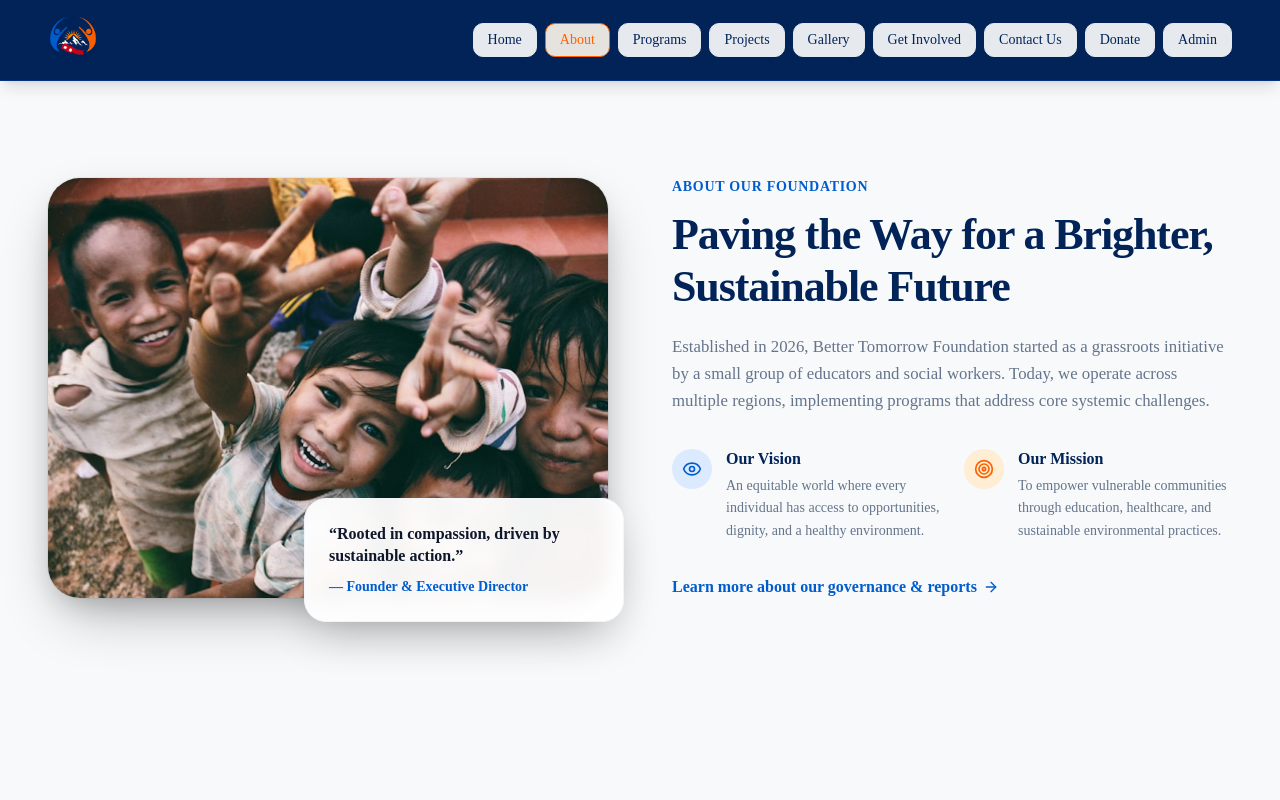
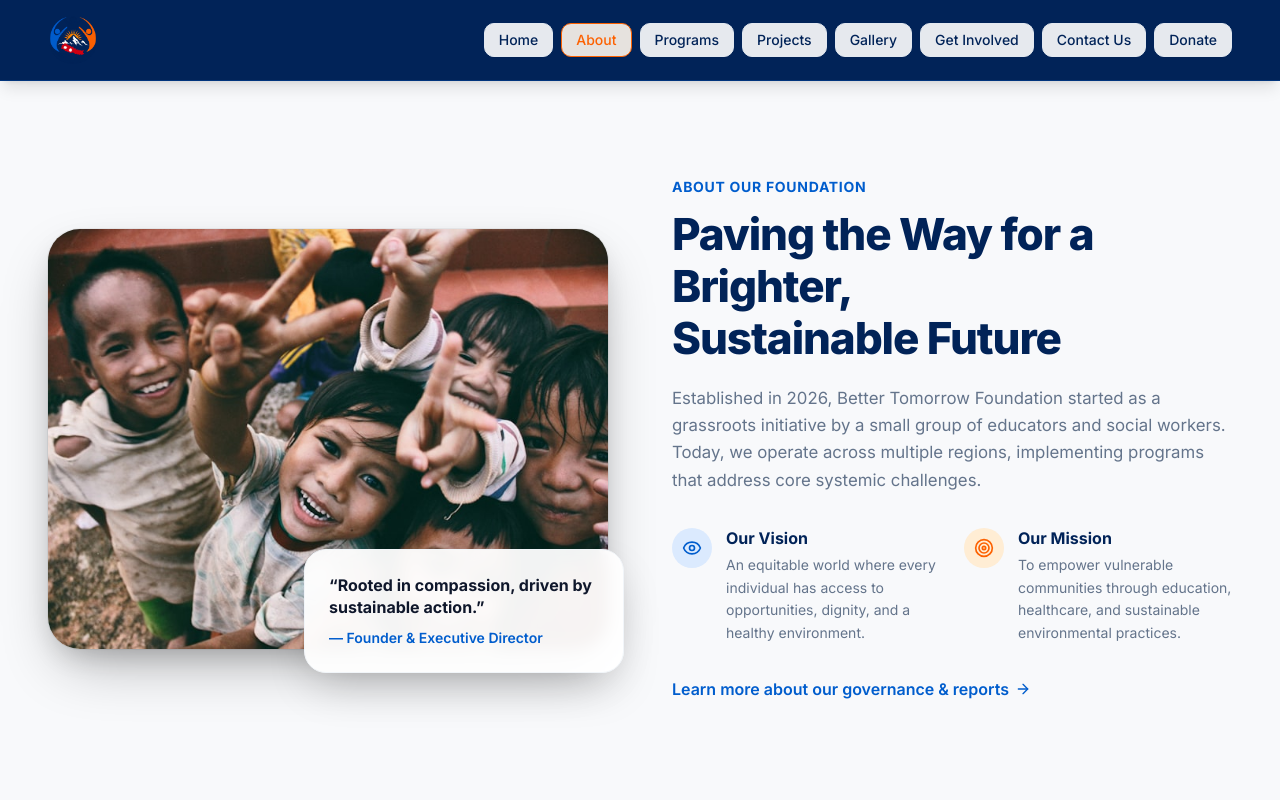
Before and after one commit to Anish-Pokharel7/btn, a Next.js app: page /about in a window 1280 px wide. Shown: the top 800 px of the page. Built offline with nearby package versions, Linux system fonts and the light colour scheme.

Commit message:
feat: update font variables and improve button styles in SiteHero component

```diff
--- a/app/globals.css
+++ b/app/globals.css
@@ -7,9 +7,9 @@
 @theme inline {
   --color-background: var(--background);
   --color-foreground: var(--foreground);
-  --font-sans: var(--font-sans);
+  --font-sans: var(--font-inter);
   --font-mono: var(--font-geist-mono);
-  --font-heading: var(--font-sans);
+  --font-heading: var(--font-manrope);
   --color-sidebar-ring: var(--sidebar-ring);
   --color-sidebar-border: var(--sidebar-border);
   --color-sidebar-accent-foreground: var(--sidebar-accent-foreground);
--- a/app/layout.tsx
+++ b/app/layout.tsx
@@ -1,20 +1,22 @@
 import SiteHeader from "@/components/site/SiteHeader";
 import type { Metadata } from "next";
-import { Geist, Geist_Mono } from "next/font/google";
+import { Inter, Manrope } from "next/font/google";
 import "./globals.css";
 
-const geistSans = Geist({
-  variable: "--font-geist-sans",
+const inter = Inter({
+  variable: "--font-inter",
   subsets: ["latin"],
+  display: "swap",
 });
 
-const geistMono = Geist_Mono({
-  variable: "--font-geist-mono",
+const manrope = Manrope({
+  variable: "--font-manrope",
   subsets: ["latin"],
+  display: "swap",
 });
 
 export const metadata: Metadata = {
-  title: "Create Next App",
+  title: "Better Tomorrow Foundation",
   description: "Generated by create next app",
 };
 
@@ -27,7 +29,7 @@ export default function RootLayout({
     <html
       lang="en"
       suppressHydrationWarning
-      className={`${geistSans.variable} ${geistMono.variable} h-full antialiased`}
+      className={`${manrope.variable} ${inter.variable} h-full antialiased`}
     >
       <body suppressHydrationWarning className="min-h-full flex flex-col">
         <SiteHeader />
--- a/components/site/SiteHeader.tsx
+++ b/components/site/SiteHeader.tsx
@@ -28,7 +28,6 @@ const navLinks: NavLink[] = [
   { label: "Get Involved", href: "https://docs.google.com/forms/d/e/1FAIpQLSfV39BVLOhuJ2iFS3WWAcaZPGFVyWatiUU6HQ-Gp0CGMejv5g/viewform", external: true },
   { label: "Contact Us", href: "/contact-us" },
   { label: "Donate", href: "/donate" },
-  { label: "Admin", href: "/admin" },
 ];
 
 const MainBar = () => {
--- a/components/site/SiteHero.tsx
+++ b/components/site/SiteHero.tsx
@@ -33,7 +33,9 @@ export default function SiteHero() {
           <h1 className="text-4xl sm:text-5xl md:text-6xl lg:text-7xl font-bold tracking-tight text-white leading-[1.1]">
             Together We Build a{" "}
             <span className="text-[#005DCD] font-bold">Better</span>
-            <span className="block text-[#FD6100] font-bold mt-1">Tomorrow</span>
+            <span className="block text-[#FD6100] font-bold mt-1">
+              Tomorrow
+            </span>
           </h1>
 
           {/* Description */}
@@ -48,10 +50,10 @@ export default function SiteHero() {
             {/* Donate Now Button */}
             <Button
               asChild
-              className="h-auto bg-[#FD6100] hover:bg-[#e05700] text-white font-semibold text-base sm:text-lg px-7 py-3.5 rounded-2xl shadow-lg transition-all duration-200 border-0 cursor-pointer"
+              className="h-auto bg-[#FD6100] hover:bg-[#e05700] hover:text-black text-white font-semibold text-base sm:text-lg px-7 py-3.5 rounded-2xl shadow-lg transition-all duration-200 border-0 cursor-pointer"
             >
               <Link href="/donate" className="inline-flex items-center gap-2.5">
-                <Heart className="w-5 h-5 fill-white text-white" />
+                <Heart className="w-5 h-5 fill-white text-white hover:fill-black hover:text-black transition-colors duration-200" />
                 <span>Donate Now</span>
               </Link>
             </Button>
@@ -60,7 +62,7 @@ export default function SiteHero() {
             <Button
               asChild
               variant="outline"
-              className="h-auto bg-[#24292e]/70 hover:bg-[#2f353d]/90 text-white border border-white/20 backdrop-blur-md font-semibold text-base sm:text-lg px-7 py-3.5 rounded-2xl shadow-lg transition-all duration-200 cursor-pointer"
+              className="h-auto bg-transparent hover:bg-[#FD6100]/10 text-[#0400fd] hover:text-white border border-[#FD6100] backdrop-blur-md font-semibold text-base sm:text-lg px-7 py-3.5 rounded-2xl shadow-lg transition-all duration-200 cursor-pointer"
             >
               <Link
                 href="https://docs.google.com/forms/d/e/1FAIpQLSfV39BVLOhuJ2iFS3WWAcaZPGFVyWatiUU6HQ-Gp0CGMejv5g/viewform"
```
